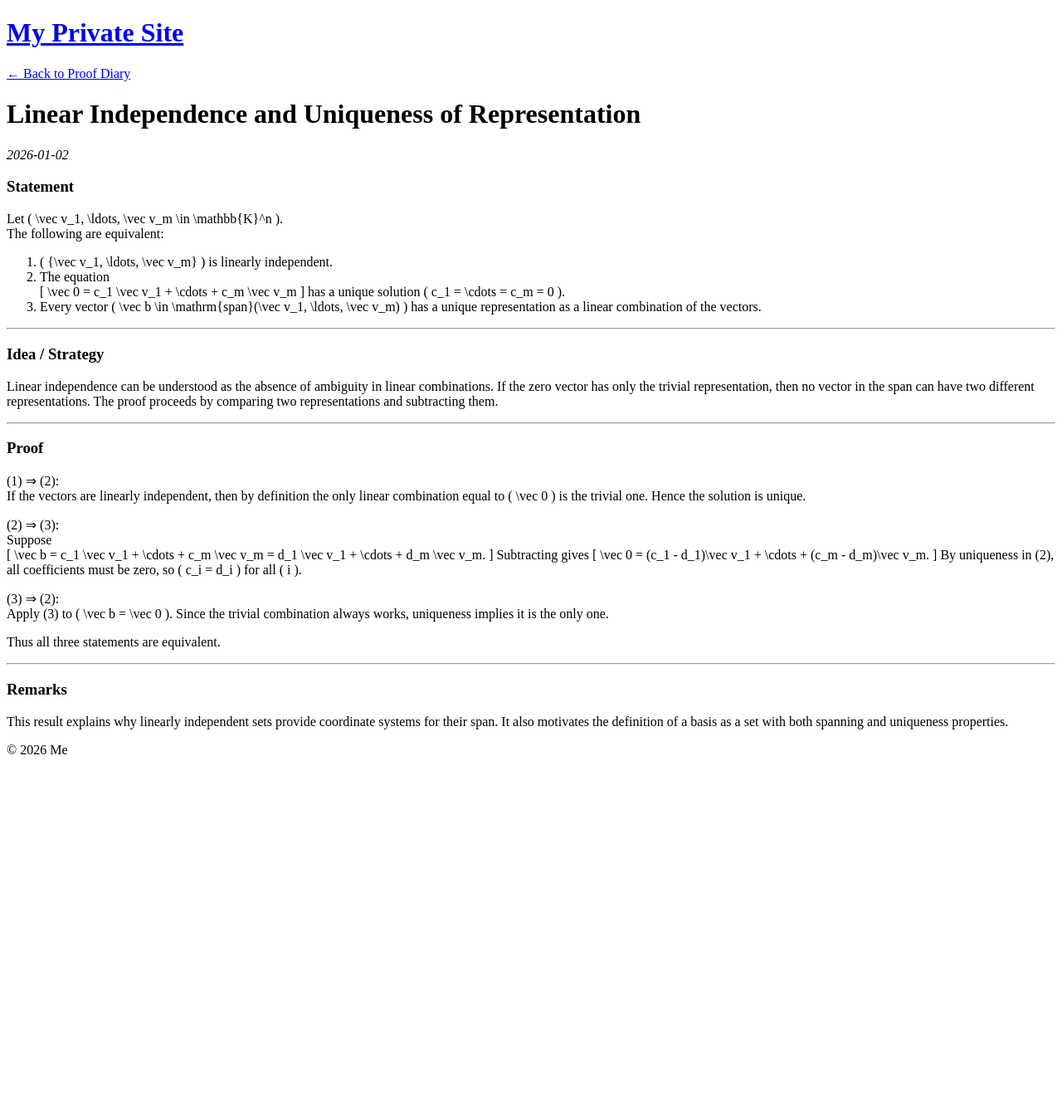
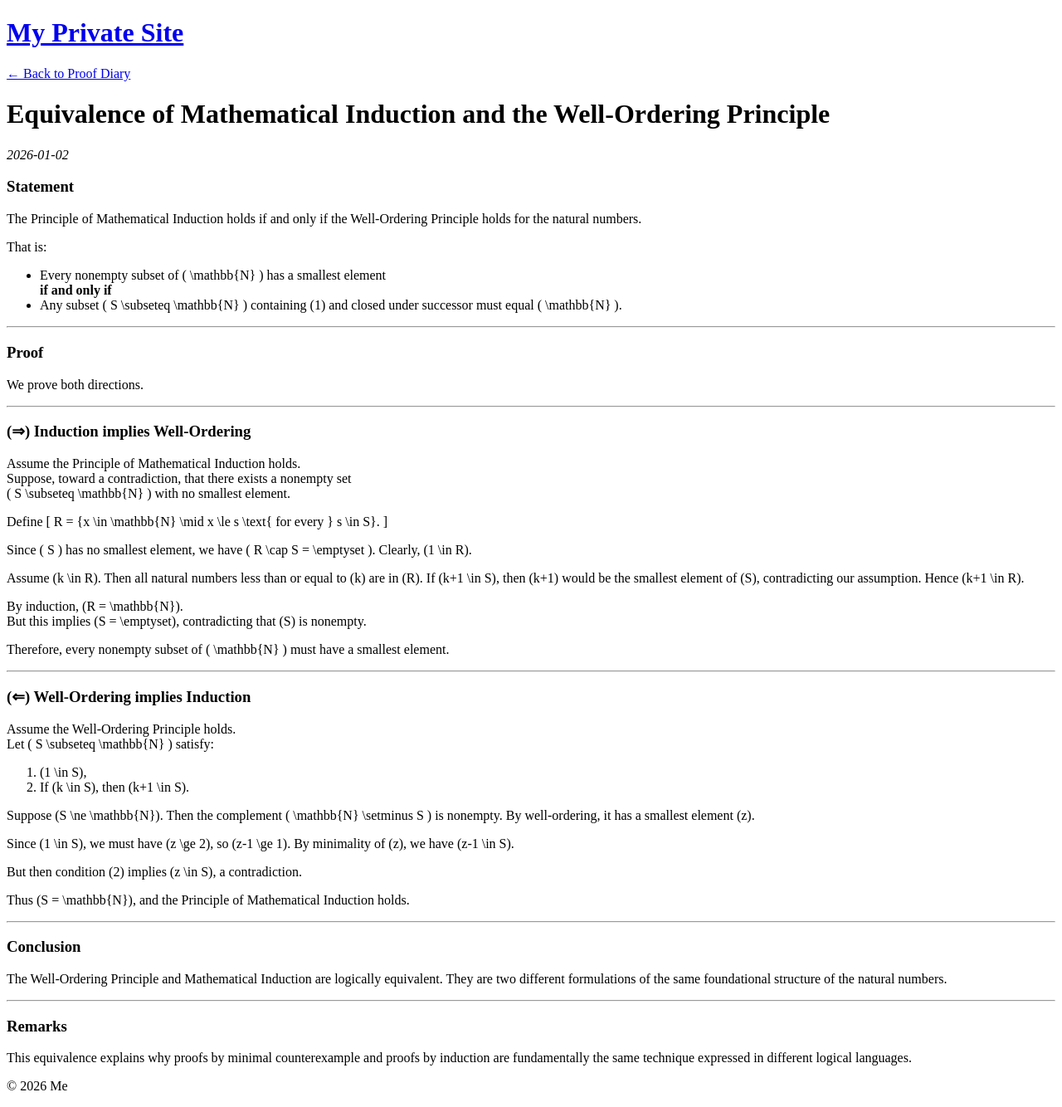
Before and after one commit to BbangBongG/private-site, a Jekyll site: the page built from _proof-diary/induction-well-ordering.md, in a window 1280 px wide. Shown: the whole page at 83% size. Built offline with Jekyll 4.4.1, drawn with Linux system fonts in a browser that asks for light colours; before the commit the page ends 929 px from its top, so only the background shows below that.

Commit message:
Update proof diary entry

```diff
--- a/_proof-diary/induction-well-ordering.md
+++ b/_proof-diary/induction-well-ordering.md
@@ -1,58 +1,78 @@
 ---
-title: "Linear Independence and Uniqueness of Representation"
+title: "Equivalence of Mathematical Induction and the Well-Ordering Principle"
 date: 2026-01-02
 categories: proof-diary
-tags: [linear-algebra]
+tags: [foundations, induction, logic]
 ---
 
 ### Statement
 
-Let \( \vec v_1, \ldots, \vec v_m \in \mathbb{K}^n \).
-The following are equivalent:
+The Principle of Mathematical Induction holds if and only if the Well-Ordering Principle holds for the natural numbers.
 
-1. \( \{\vec v_1, \ldots, \vec v_m\} \) is linearly independent.
-2. The equation
-   \[
-   \vec 0 = c_1 \vec v_1 + \cdots + c_m \vec v_m
-   \]
-   has a unique solution \( c_1 = \cdots = c_m = 0 \).
-3. Every vector \( \vec b \in \mathrm{span}(\vec v_1, \ldots, \vec v_m) \) has a unique representation as a linear combination of the vectors.
-
----
-
-### Idea / Strategy
-
-Linear independence can be understood as the absence of ambiguity in linear combinations.
-If the zero vector has only the trivial representation, then no vector in the span can have two different representations.
-The proof proceeds by comparing two representations and subtracting them.
+That is:
+- Every nonempty subset of \( \mathbb{N} \) has a smallest element
+  **if and only if**
+- Any subset \( S \subseteq \mathbb{N} \) containing \(1\) and closed under successor must equal \( \mathbb{N} \).
 
 ---
 
 ### Proof
 
-(1) ⇒ (2):
-If the vectors are linearly independent, then by definition the only linear combination equal to \( \vec 0 \) is the trivial one. Hence the solution is unique.
+We prove both directions.
 
-(2) ⇒ (3):
-Suppose
+---
+
+### (⇒) Induction implies Well-Ordering
+
+Assume the Principle of Mathematical Induction holds.
+Suppose, toward a contradiction, that there exists a nonempty set
+\( S \subseteq \mathbb{N} \) with no smallest element.
+
+Define
 \[
-\vec b = c_1 \vec v_1 + \cdots + c_m \vec v_m
-= d_1 \vec v_1 + \cdots + d_m \vec v_m.
+R = \{x \in \mathbb{N} \mid x \le s \text{ for every } s \in S\}.
 \]
-Subtracting gives
-\[
-\vec 0 = (c_1 - d_1)\vec v_1 + \cdots + (c_m - d_m)\vec v_m.
-\]
-By uniqueness in (2), all coefficients must be zero, so \( c_i = d_i \) for all \( i \).
 
-(3) ⇒ (2):
-Apply (3) to \( \vec b = \vec 0 \). Since the trivial combination always works, uniqueness implies it is the only one.
+Since \( S \) has no smallest element, we have \( R \cap S = \emptyset \).
+Clearly, \(1 \in R\).
 
-Thus all three statements are equivalent.
+Assume \(k \in R\). Then all natural numbers less than or equal to \(k\) are in \(R\).
+If \(k+1 \in S\), then \(k+1\) would be the smallest element of \(S\), contradicting our assumption.
+Hence \(k+1 \in R\).
+
+By induction, \(R = \mathbb{N}\).
+But this implies \(S = \emptyset\), contradicting that \(S\) is nonempty.
+
+Therefore, every nonempty subset of \( \mathbb{N} \) must have a smallest element.
+
+---
+
+### (⇐) Well-Ordering implies Induction
+
+Assume the Well-Ordering Principle holds.
+Let \( S \subseteq \mathbb{N} \) satisfy:
+1. \(1 \in S\),
+2. If \(k \in S\), then \(k+1 \in S\).
+
+Suppose \(S \ne \mathbb{N}\). Then the complement \( \mathbb{N} \setminus S \) is nonempty.
+By well-ordering, it has a smallest element \(z\).
+
+Since \(1 \in S\), we must have \(z \ge 2\), so \(z-1 \ge 1\).
+By minimality of \(z\), we have \(z-1 \in S\).
+
+But then condition (2) implies \(z \in S\), a contradiction.
+
+Thus \(S = \mathbb{N}\), and the Principle of Mathematical Induction holds.
+
+---
+
+### Conclusion
+
+The Well-Ordering Principle and Mathematical Induction are logically equivalent.
+They are two different formulations of the same foundational structure of the natural numbers.
 
 ---
 
 ### Remarks
 
-This result explains why linearly independent sets provide coordinate systems for their span.
-It also motivates the definition of a basis as a set with both spanning and uniqueness properties.
+This equivalence explains why proofs by minimal counterexample and proofs by induction are fundamentally the same technique expressed in different logical languages.
```
